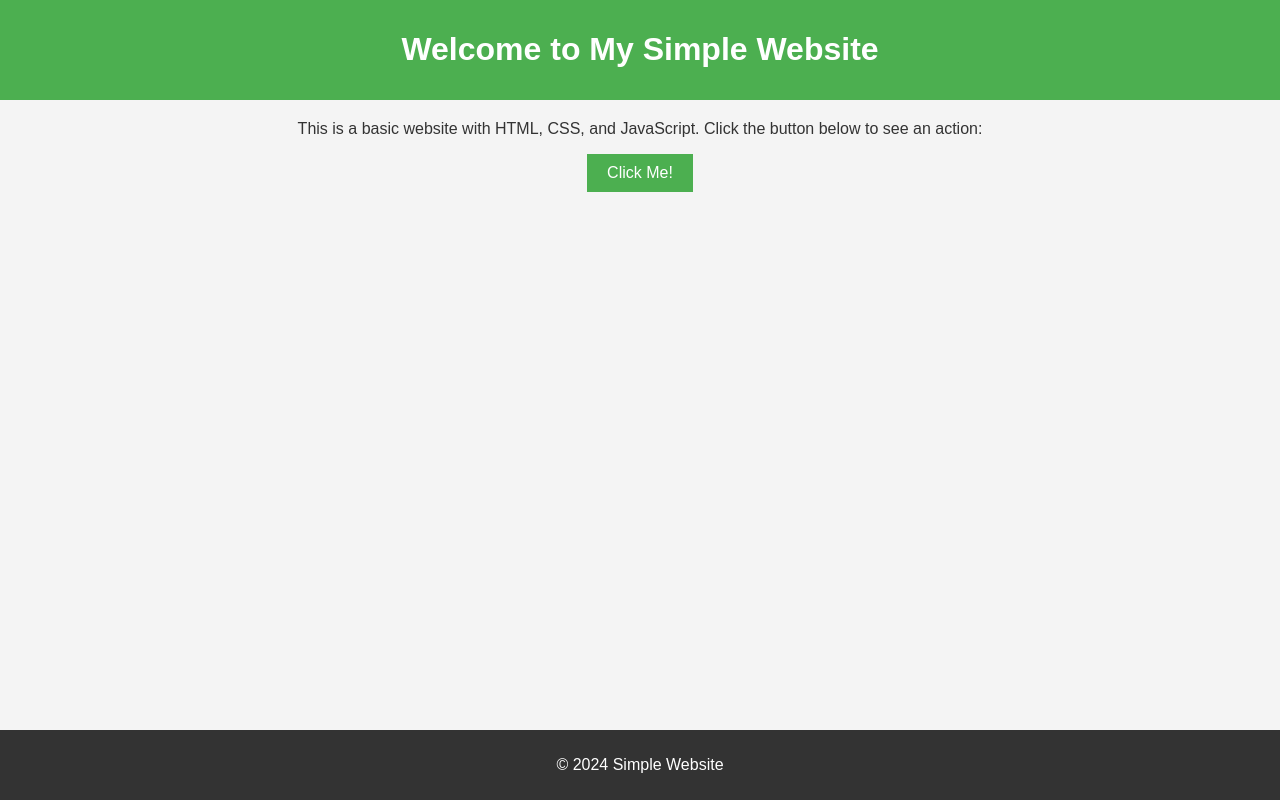
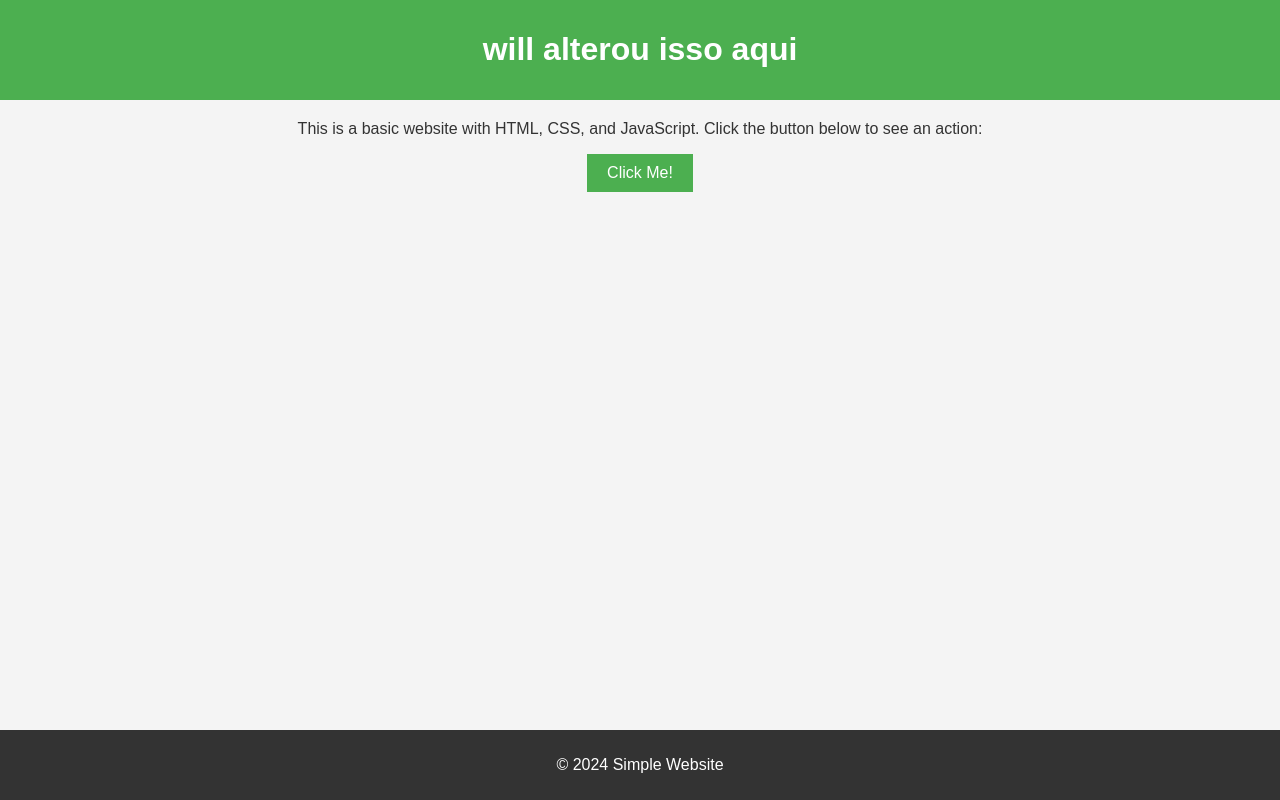
Before and after one commit to eowill/para-copiar, a plain HTML site: page index.html in a window 1280 px wide. Drawn offline with Linux system fonts and the light colour scheme; a script that the page names is missing.

Commit message:
will-aqui

```diff
--- a/index.html
+++ b/index.html
@@ -8,7 +8,7 @@
 </head>
 <body>
     <header>
-        <h1>Welcome to My Simple Website</h1>
+        <h1>will alterou isso aqui</h1>
     </header>
 
     <section>
```
